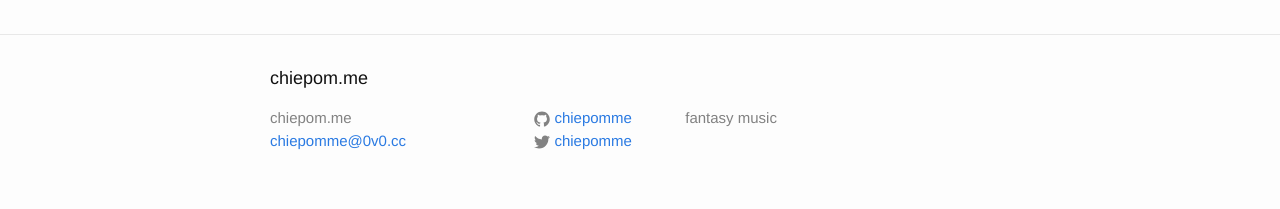
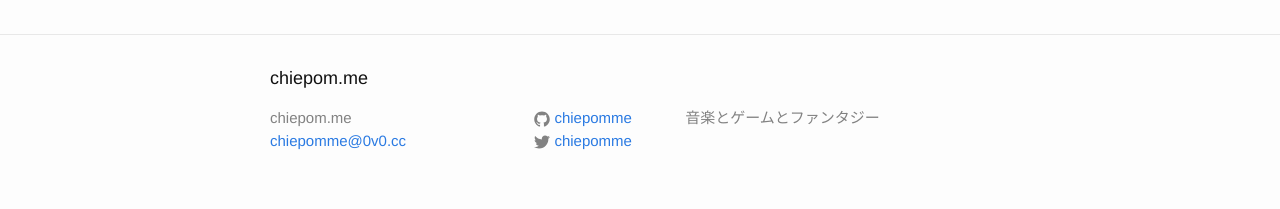
Before and after one commit to chiepomme/chiepom.me, a Jekyll site: the page built from index.html, in a window 1280 px wide. Shown: the part 982-1191 px from the top of the page. Built offline with Jekyll 4.4.1, drawn with Linux system fonts in a browser that asks for light colours.

Commit message:
description

```diff
--- a/_config.yml
+++ b/_config.yml
@@ -9,7 +9,7 @@
 title: chiepom.me
 email: chiepomme@0v0.cc
 description: > # this means to ignore newlines until "baseurl:"
-  fantasy music
+  音楽とゲームとファンタジー
 baseurl: "" # the subpath of your site, e.g. /blog
 url: "http://chiepom.me" # the base hostname & protocol for your site
 twitter_username: chiepomme
```
